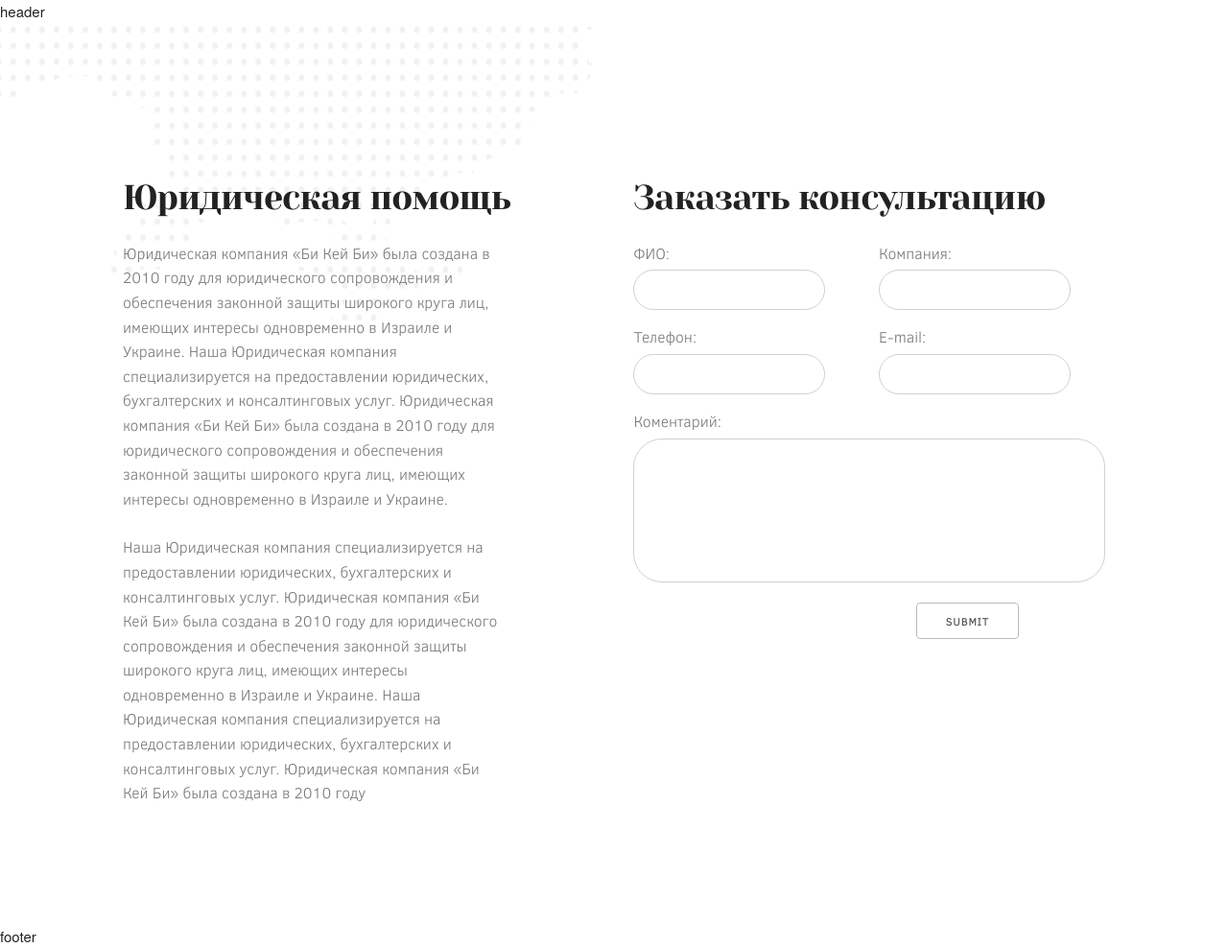
After one commit to JohnBerinda/BKB, a PHP site: page /Legal_assistance.php in a window 1280 px wide. The commit adds this page. Shown: the whole page at 96% size. Run offline with PHP 8.4, Linux system fonts and the light colour scheme.

Commit message:
Lefal assistance partial/ add fonts

```diff
--- /dev/null
+++ b/Legal_assistance.php
@@ -0,0 +1,41 @@
+<!DOCTYPE html>
+<html lang="en">
+<head>
+
+    <!-- Basic Page Needs
+    –––––––––––––––––––––––––––––––––––––––––––––––––– -->
+    <meta charset="utf-8">
+    <title>Your page title here :)</title>
+    <meta name="description" content="">
+    <meta name="author" content="">
+
+    <!-- Mobile Specific Metas
+    –––––––––––––––––––––––––––––––––––––––––––––––––– -->
+    <meta name="viewport" content="width=device-width, initial-scale=1">
+
+    <!-- CSS
+    –––––––––––––––––––––––––––––––––––––––––––––––––– -->
+    <link rel="stylesheet" href="css/normalize.css">
+    <link rel="stylesheet" href="css/skeleton.css">
+    <link rel="stylesheet" href="css/style.css">
+
+    <!-- Favicon
+    –––––––––––––––––––––––––––––––––––––––––––––––––– -->
+    <link rel="icon" type="image/png" href="images/favicon.png">
+
+</head>
+<body>
+<!--
+<div class="container">
+  <div class="row">
+    <div class="one-half column">
+
+  </div>
+</div> -->
+
+<?php include('parts/header.php'); ?>
+<?php include('parts/Legal_assistance_partial.php'); ?>
+<?php include('parts/footer.php'); ?>
+
+</body>
+</html>
--- a/css/skeleton.css
+++ b/css/skeleton.css
@@ -31,7 +31,7 @@
 .container {
   position: relative;
   width: 100%;
-  max-width: 960px;
+  max-width: 1280px;
   margin: 0 auto;
   padding: 0 20px;
   box-sizing: border-box; }
--- a/css/style.css
+++ b/css/style.css
@@ -0,0 +1,63 @@
+@font-face {
+    font-family: "YesevaOneRegular";
+    src: url("../fonts/YesevaOneRegular/YesevaOneRegular.eot");
+    src: url("../fonts/YesevaOneRegular/YesevaOneRegular.eot?#iefix")format("embedded-opentype"),
+    url("../fonts/YesevaOneRegular/YesevaOneRegular.woff") format("woff"),
+    url("../fonts/YesevaOneRegular/YesevaOneRegular.ttf") format("truetype");
+    font-style: normal;
+    font-weight: normal;
+}
+
+@font-face {
+    font-family: "ClearSans";
+    src: url("../fonts/ClearSans/ClearSans-Light.ttf");
+    url("../fonts/ClearSans/ClearSans-Light.ttf") format("truetype");
+    font-style: normal;
+    font-weight: normal;
+}
+
+/*Юредическая помощь*/
+
+.legal-assistance-wrapper {
+    background-image: url(../images/bkb_legal_it-background.png);
+    background-repeat: no-repeat;
+    background-position: -150px -200px ;
+
+
+}
+
+.legal-assistance-content{
+    padding: 160px 0 100px;
+    font-family: "ClearSans";
+}
+.legal-assistance-content h3 {
+    font-family: "YesevaOneRegular";
+}
+.legal-assistance-content p,.legal-assistance-content label {
+    max-width: 80%;
+    font-size: 16px;
+    color: #77797c;
+    font-weight: 500;
+
+}
+
+.legal-assistance-form-wrapper input[type=text]{
+    width: 100%;
+    max-width: 200px;
+    border-radius: 30px;
+    padding:20px;
+}
+.legal-assistance-form-wrapper textarea {
+    width: 100%;
+    max-width: 520px;
+    height: 150px;
+    resize: none;
+    border-radius: 30px;
+    padding: 20px;
+}
+.legal-assistance-form-wrapper input[type=submit] {
+    float: right;
+    margin-right: 90px;
+}
+
+/*Юредическая помощь*/
--- /dev/null
+++ b/parts/Legal_assistance_partial.php
@@ -0,0 +1,68 @@
+<div class="legal-assistance-wrapper">
+    <div class="container">
+        <div class="legal-assistance-content">
+            <div class="row">
+                <div class="one-half column">
+                    <h3>Юридическая помощь</h3>
+                    <p>Юридическая компания «Би Кей Би» была создана в 2010 году
+                        для юридического сопровождения и обеспечения законной защиты широкого круга лиц, имеющих
+                        интересы
+                        одновременно в Израиле
+                        и Украине. Наша Юридическая компания специализируется
+                        на предоставлении юридических, бухгалтерских и консалтинговых услуг. Юридическая компания «Би
+                        Кей
+                        Би»
+                        была создана в 2010 году для юридического сопровождения и обеспечения законной защиты широкого
+                        круга
+                        лиц, имеющих интересы одновременно в Израиле и Украине. </p>
+
+                    <p>Наша Юридическая компания специализируется на предоставлении юридических, бухгалтерских и
+                        консалтинговых
+                        услуг. Юридическая компания «Би Кей Би» была создана в 2010 году
+                        для юридического сопровождения и обеспечения законной защиты широкого круга лиц, имеющих
+                        интересы
+                        одновременно в Израиле
+                        и Украине. Наша Юридическая компания специализируется
+                        на предоставлении юридических, бухгалтерских и консалтинговых услуг. Юридическая компания «Би
+                        Кей
+                        Би»
+                        была создана в 2010 году </p>
+                </div>
+                <div class="legal-assistance-form-wrapper ">
+                    <div class="one-half column u-pull-right">
+                        <h3>Заказать консультацию</h3>
+                        <form action="">
+                            <div class="row">
+                                <div class="one-half column ">
+                                    <label>ФИО:</label>
+                                    <input type="text">
+                                </div>
+                                <div class="one-half column ">
+                                    <label>Компания:</label>
+                                    <input type="text">
+                                </div>
+                            </div>
+                            <div class="row">
+                                <div class="one-half column">
+                                    <label>Телефон:</label>
+                                    <input type="text">
+                                </div>
+                                <div class="one-half column">
+                                    <label>E-mail:</label>
+                                    <input type="text">
+                                </div>
+                            </div>
+                            <div class="row">
+                                <div class="twelve column">
+                                    <label>Коментарий:</label>
+                                    <textarea onresize="none"></textarea>
+                                </div>
+                            </div>
+                            <input type="submit">
+                        </form>
+                    </div>
+                </div>
+            </div>
+        </div>
+    </div>
+</div>
```
Also changed, not shown: fonts/ClearSans/ClearSans-Light.ttf (added), fonts/YesevaOneRegular/YesevaOneRegular.ttf (added), fonts/YesevaOneRegular/YesevaOneRegular.woff (added), images/bkb_legal_it-background.png (added), 1 other file.
